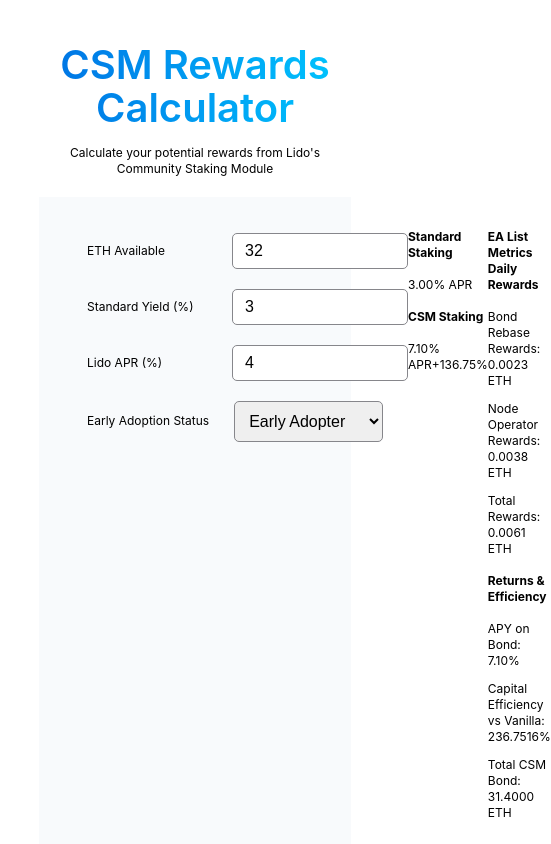
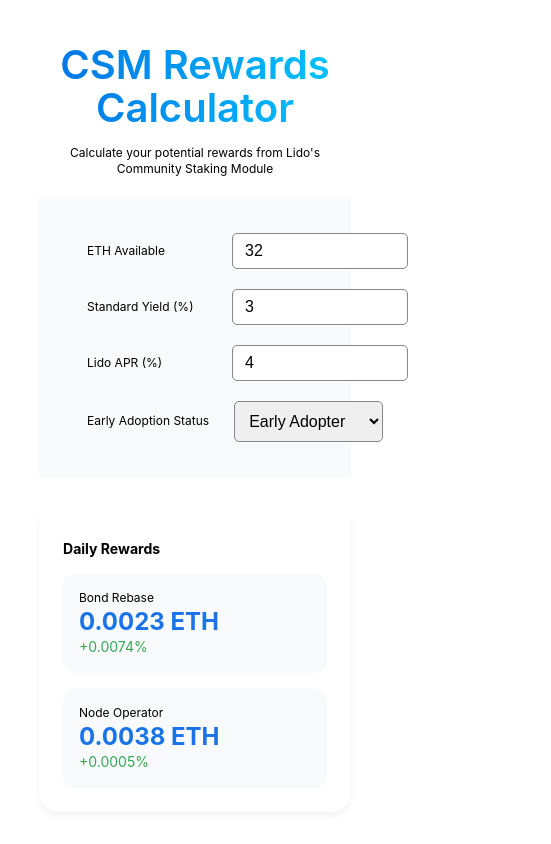
Before and after one commit to kayvee-x/lido-csm, a React (Create React App) app: page / in a window 390 px wide. Shown: the top 844 px of the page, 551 px wide, since content can reach past the window. Built offline with nearby package versions, Linux system fonts and the light colour scheme; no server answers.

Commit message:
mobile styling

```diff
--- a/src/App.js
+++ b/src/App.js
@@ -119,11 +119,14 @@
           <section className="primary-section">
             <div className="input-wrapper">
               <InputSection config={stakingConfig} onChange={setStakingConfig} />
-              <YieldComparison
-                standard={rewards.comparison.standard}
-                csm={rewards.comparison.csm}
-                data={generateChartData(rewards)}
-              />
+              <div className="yield-chart-container">
+                <YieldComparison
+                  standard={rewards.comparison.standard}
+                  csm={rewards.comparison.csm}
+                  data={generateChartData(rewards)}
+                />
+              </div>
+
 
               <div className="yield-comparison">
                 <div className="yield-card">
--- a/src/app.css
+++ b/src/app.css
@@ -396,3 +396,9 @@
       font-size: 14px;
     }
   }
+  @media (max-width: 768px) {
+    .yield-comparison,
+    .yield-chart-container {
+      display: none;
+    }
+  }
```
